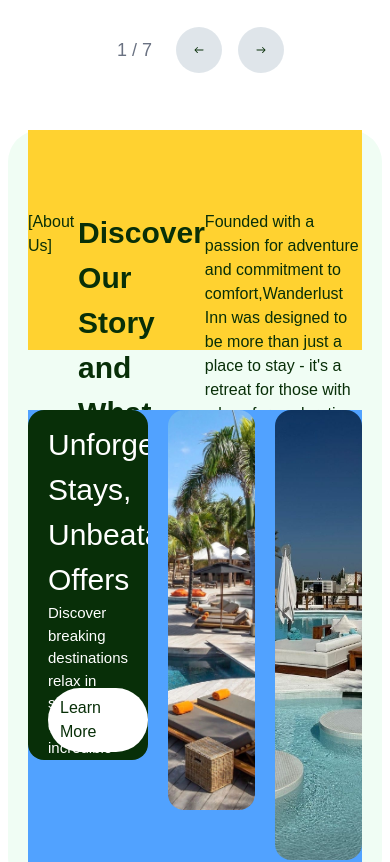
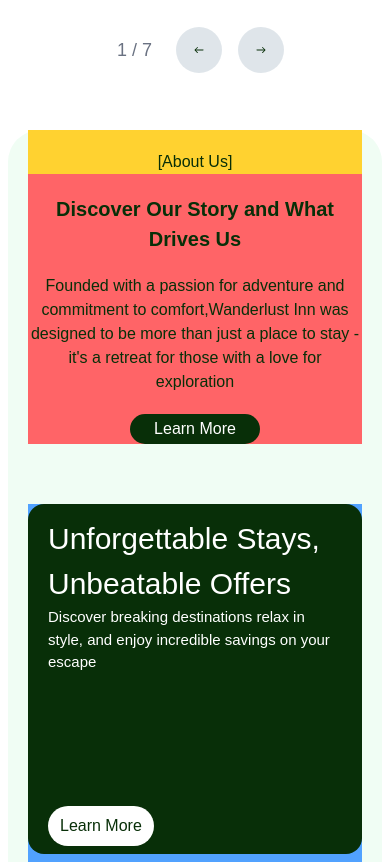
Before and after one commit to Adedejijohn11/Travel-booking, a Next.js app in the folder wanderlust/: page /en in a window 390 px wide. Shown: the part 1380-2242 px from the top of the page. Built offline with nearby package versions, Linux system fonts and the light colour scheme.

Commit message:
i complete the sectionTwo responsiveness

```diff
--- a/wanderlust/src/components/sections/SectionTwo.tsx
+++ b/wanderlust/src/components/sections/SectionTwo.tsx
@@ -4,17 +4,17 @@
 const SectionTwo = () => {
   return (
     <div className="flex flex-col px-5">
-      <div className="h-[220px] w-full pt-20 flex flex-row justify-between bg-amber-300">
-        <div className="w-[15%]">
+      <div className="h-[100%] lg:h-[220px] w-full pt-5 md:pt-10 lg:pt-20 flex flex-col md:flex-row  justify-between bg-amber-300">
+        <div className="w-[100%] md:w-[15%] text-center md:text-start">
           <p>[About Us]</p>
         </div>
-        <div className="w-[85%] flex flex-row   justify-between">
-          <div className="w-[400px] ">
-            <h1 className="text-[30px] xl:text-[40px] font-bold">
+        <div className="w-[100%] md:w-[85%] flex flex-col lg:flex-row  justify-between  gap-5 lg:gap-0 pt-5 md:pt-0 bg-red-400">
+          <div className="w-[100%]  md:w-[400px] ">
+            <h1 className="text-[20px] md:text-[30px] xl:text-[40px] text-center md:text-start font-bold ">
               Discover Our Story and What Drives Us
             </h1>
           </div>
-          <div className="flex flex-col w-[600px]">
+          <div className="w-[100%] md:w-[600px] flex flex-col justify-center items-center md:items-start text-center md:text-start ">
             <p>
               Founded with a passion for adventure and commitment to
               comfort,Wanderlust Inn was designed to be more than just a place
@@ -27,8 +27,8 @@
         </div>
       </div>
       {/* --------------------Cards------------------- */}
-      <div className="h-[480px] w-full flex gap-5 mt-15 bg-blue-400">
-        <div className="relative h-[350px] w-[500px] bg-foreground rounded-2xl overflow-hidden  text-white px-5 pt-3">
+      <div className="h-[100%] lg:h-[480px] w-full flex flex-col lg:flex-row items-center lg:items-center justify-center  gap-5 mt-15 bg-blue-400">
+        <div className="relative h-[350px] w-[100%] md:w-[500px]  bg-foreground rounded-2xl overflow-hidden  text-white px-5 pt-3">
           <h2 className="text-[30px]  xl:text-[35px]">
             Unforgettable Stays,
             <br /> Unbeatable Offers
@@ -41,7 +41,7 @@
             Learn More
           </span>
         </div>
-        <div className="h-[400px] w-[500px] rounded-2xl overflow-hidden">
+        <div className="h-[350px] lg:h-[400px] w-[100%] md:w-[500px]  rounded-2xl overflow-hidden">
           <Image
             src="/about/about-img-1.jpg"
             alt="background-img"
@@ -50,7 +50,7 @@
             className="h-full w-full object-cover"
           />
         </div>
-        <div className="h-[450px] w-[500px]  rounded-2xl overflow-hidden">
+        <div className="h-[350px] lg:h-[450px] w-[100%] md:w-[500px]  rounded-2xl overflow-hidden">
           {" "}
           <Image
             src="/about/about-img-2.jpg"
--- a/wanderlust/src/components/sections/sectionOne/SectionOne.tsx
+++ b/wanderlust/src/components/sections/sectionOne/SectionOne.tsx
@@ -7,7 +7,7 @@
 
   return (
     <div className="flex flex-col">
-      <h1 className=" text-[20px] md:text-5xl">{t("find")}</h1>
+      <h1 className=" text-[20px] md:text-2xl lg:text-5xl">{t("find")}</h1>
       <form className="flex flex-col lg:flex-row h-[100%] w-[100%] mt-4 gap-5 ">
         <div>
           <label htmlFor="date">{t("checkin")}</label> <br />
```
